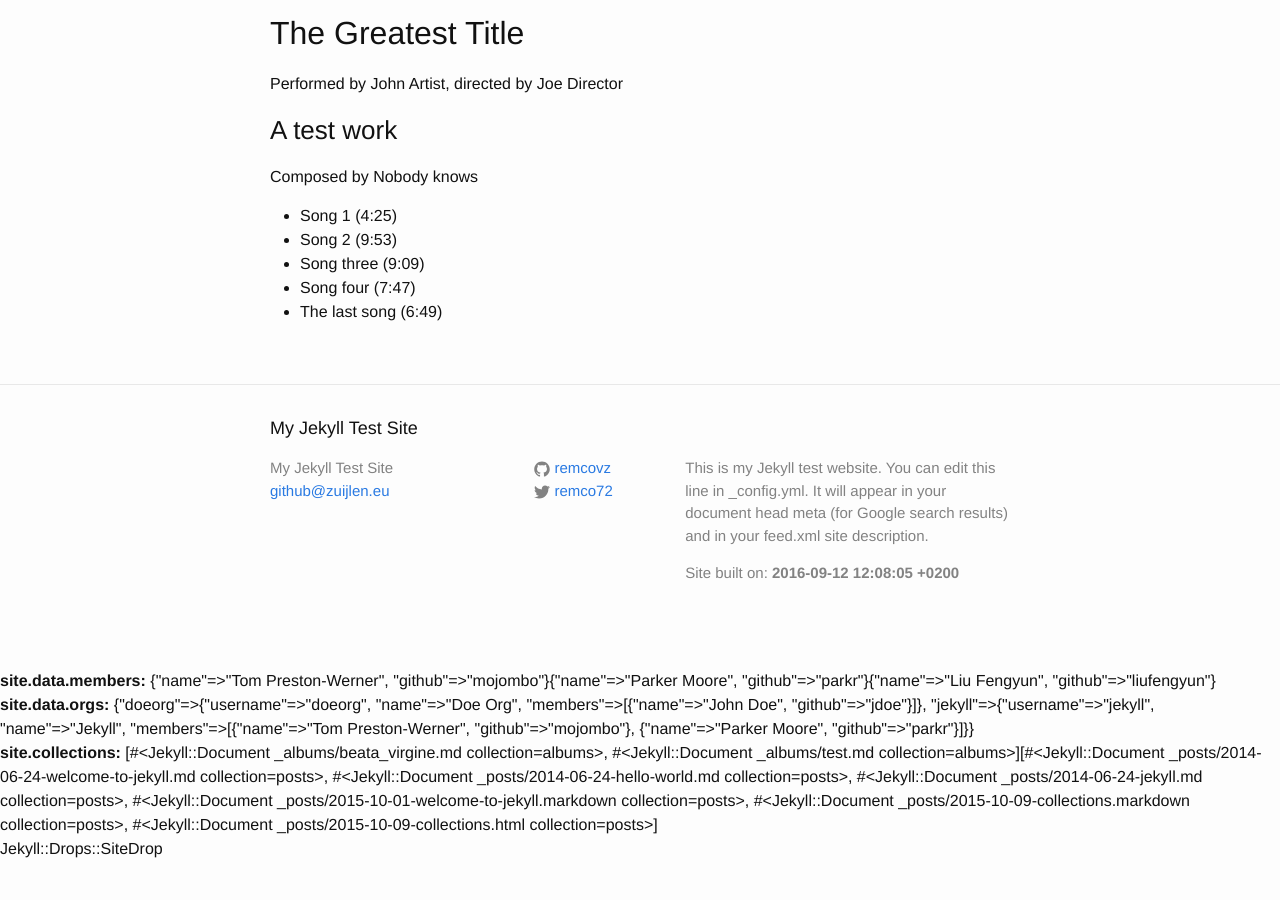
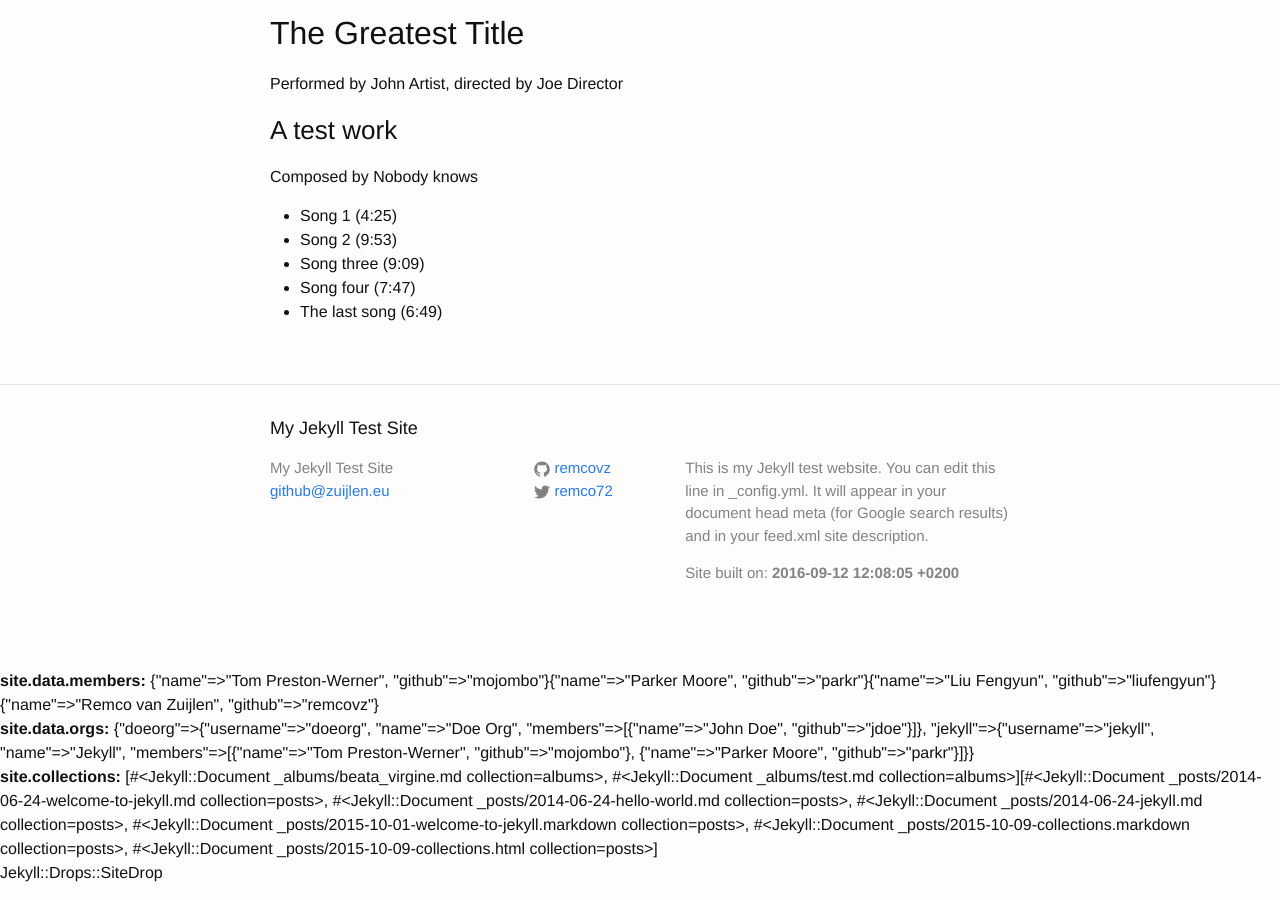
Before and after one commit to remcovz/hello-world, a Jekyll site: the page built from site.md, in a window 1280 px wide and 900 px high, scrolled down 5243 px. Built offline with Jekyll 4.4.1, drawn with Linux system fonts in a browser that asks for light colours; before the commit the page ends 6119 px from its top, so only the background shows below that.

Commit message:
Update members.yml

```diff
--- a/_data/members.yml
+++ b/_data/members.yml
@@ -6,3 +6,6 @@
 
 - name: Liu Fengyun
   github: liufengyun
+
+- name: Remco van Zuijlen
+  github: remcovz
```
